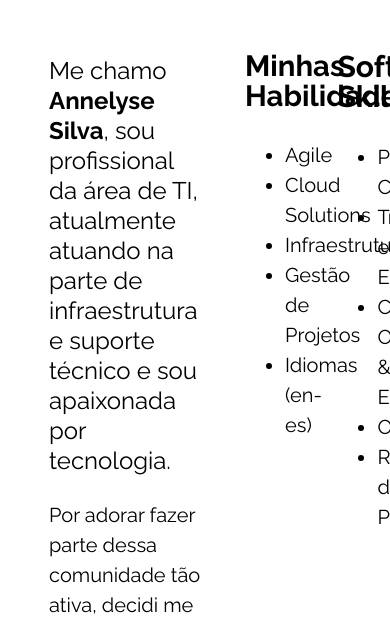
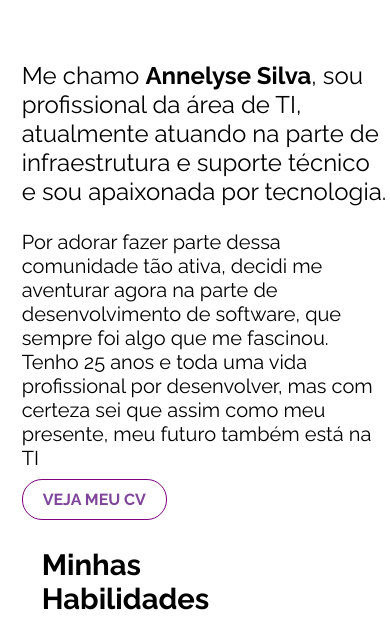
Before and after one commit to annelysems/reprograma-html-css, a plain HTML site: page index.html in a window 390 px wide. Shown: the part 677-1303 px from the top of the page. Drawn offline with Linux system fonts and the light colour scheme.

Commit message:
Inserindo responsividade no site

```diff
--- /dev/null
+++ b/css/responsive.css
@@ -0,0 +1,10 @@
+@media screen and (max-width:800px) {
+    .sobre {
+        display: flex;
+        flex-direction: column;
+    }
+
+    .sobre__texto {
+        width: 100%;
+    }
+}
--- a/css/style.css
+++ b/css/style.css
@@ -1,15 +1,26 @@
 /* GERAIS */
+
 * {
     box-sizing: border-box;
+}
+
+html {
+    width: 100%;
 }
 
 body {
     font-family: 'Raleway', Arial, Helvetica, sans-serif;
     margin: 0;
+    display: flex;
+    flex-direction: column;
 }
 
 a {
     text-decoration: none;
+}
+
+.container {
+    width: 100%;
 }
 
 .botao {
@@ -37,7 +48,7 @@ a {
     display: flex;
     justify-content: center;
     align-items: center;
-
+    width: 100%;
 }
 
 .banner__conteudo {
@@ -71,8 +82,7 @@ a {
 /* COMEÇO SOBRE / HABILIDADES */
 
 .section {
-    margin: 5% 10%;
-    line-height: 30px;
+    margin: 3%;
 }
 
 .section__titulo {
--- a/index.html
+++ b/index.html
@@ -1,5 +1,5 @@
 <!DOCTYPE html>
-><html>
+<html>
     <head>
 
         <!--Informações que descrevem o conteúdo do arquivo-->
@@ -8,12 +8,14 @@
         <meta http-equiv="X-UA-Compatible" content="ie=edge">
         <link href="https://fonts.googleapis.com/css?family=Raleway:300,400,700" rel="stylesheet">
         <link rel="stylesheet" href="css/style.css">
+        <link rel="stylesheet" href="css/responsive.css">
         <title>Anne Silva</title>
 
     </head>
 <body>
 <!--BANNER-->
 
+<div class="container">
     <header class="banner">
         <div class="banner__conteudo">
             <h1 class="banner__titulo">Oi, meu nome é Annelyse Silva</h1>
@@ -55,7 +57,7 @@
             </div>
         </div>
     </section>
-
+</div>
     <footer class="footer">
         <div class="redes-sociais">
             <a class="redes-sociais__link" href="http://facebook.com/annelysems" target="_blank">
@@ -88,7 +90,7 @@
         </div>
     </footer>
 
-
+    <script src="./js/script.js"></script>
 
 </body>
 
```
Also changed, not shown: js/script.js (added).
